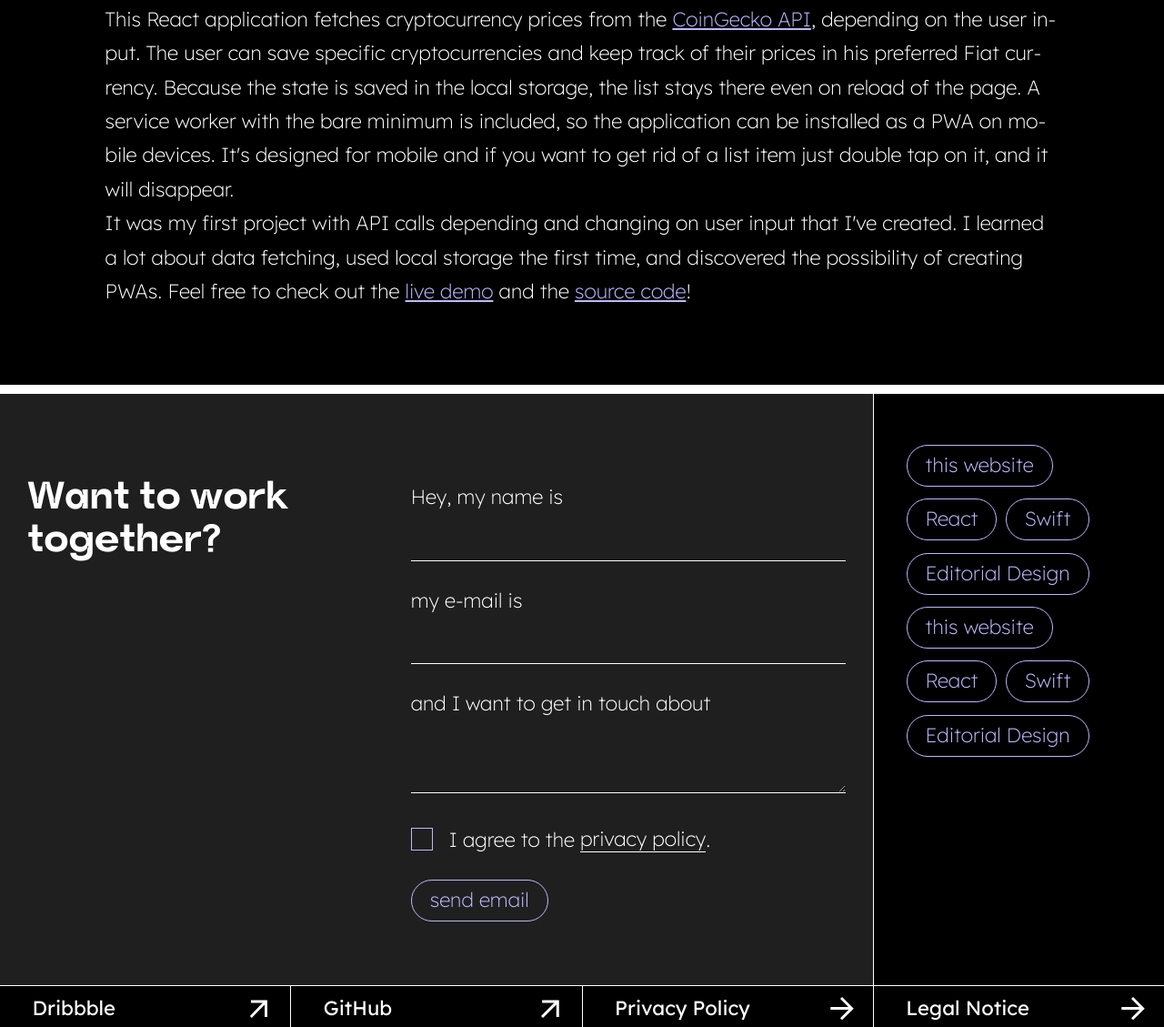
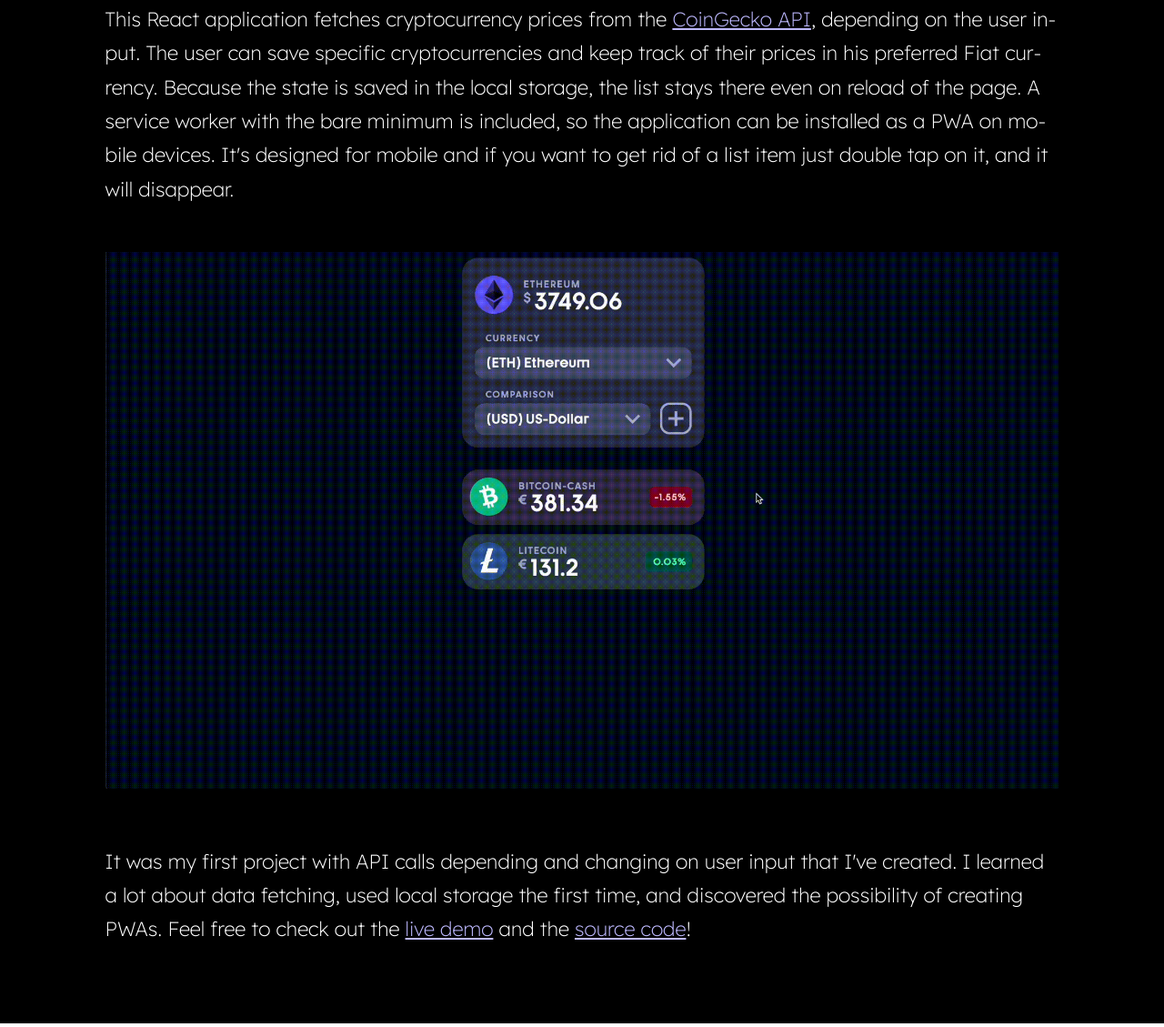
Before and after one commit to Noevenzahn/personal-website, an Eleventy site: page src/portfolio/react-pwa.md in a window 1280 px wide. Shown: the part 964-2093 px from the top of the page at 91% size. Built offline with nearby package versions, Linux system fonts and the light colour scheme; Eleventy itself is replaced by a stand-in of ours; files that its build step writes are made by us from their sources.

Commit message:
Update Portfolio “react-pwa”

```diff
--- a/src/portfolio/react-pwa.md
+++ b/src/portfolio/react-pwa.md
@@ -15,5 +15,7 @@ accentColor: "#beb9ff"
 ---
 This React application fetches cryptocurrency prices from the [CoinGecko API](https://www.coingecko.com/), depending on the user input. The user can save specific cryptocurrencies and keep track of their prices in his preferred Fiat currency. Because the state is saved in the local storage, the list stays there even on reload of the page. A service worker with the bare minimum is included, so the application can be installed as a PWA on mobile devices. It's designed for mobile and if you want to get rid of a list item just double tap on it, and it will disappear.
 
+![](/assets/images/crypt-pwa.gif)
+
 It was my first project with API calls depending and changing on user input that I've created. I learned a lot about data fetching, used local storage the first time, and discovered the possibility of creating PWAs.
 Feel free to check out the [live demo](https://crypt.netlify.app/) and the [source code](https://github.com/Noevenzahn/crypt)!
```
Also changed, not shown: public/assets/images/crypt-pwa.gif (added).
